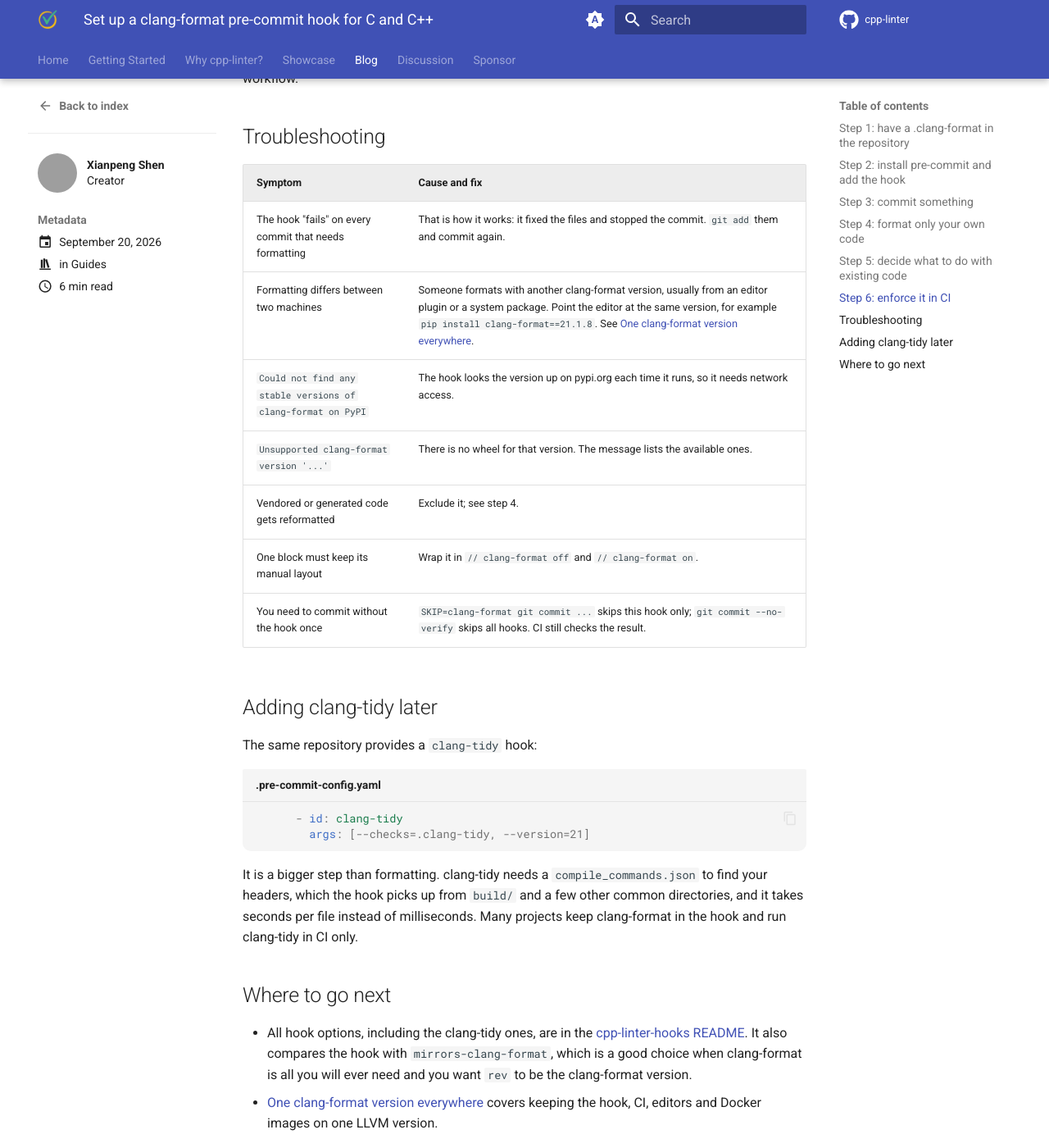
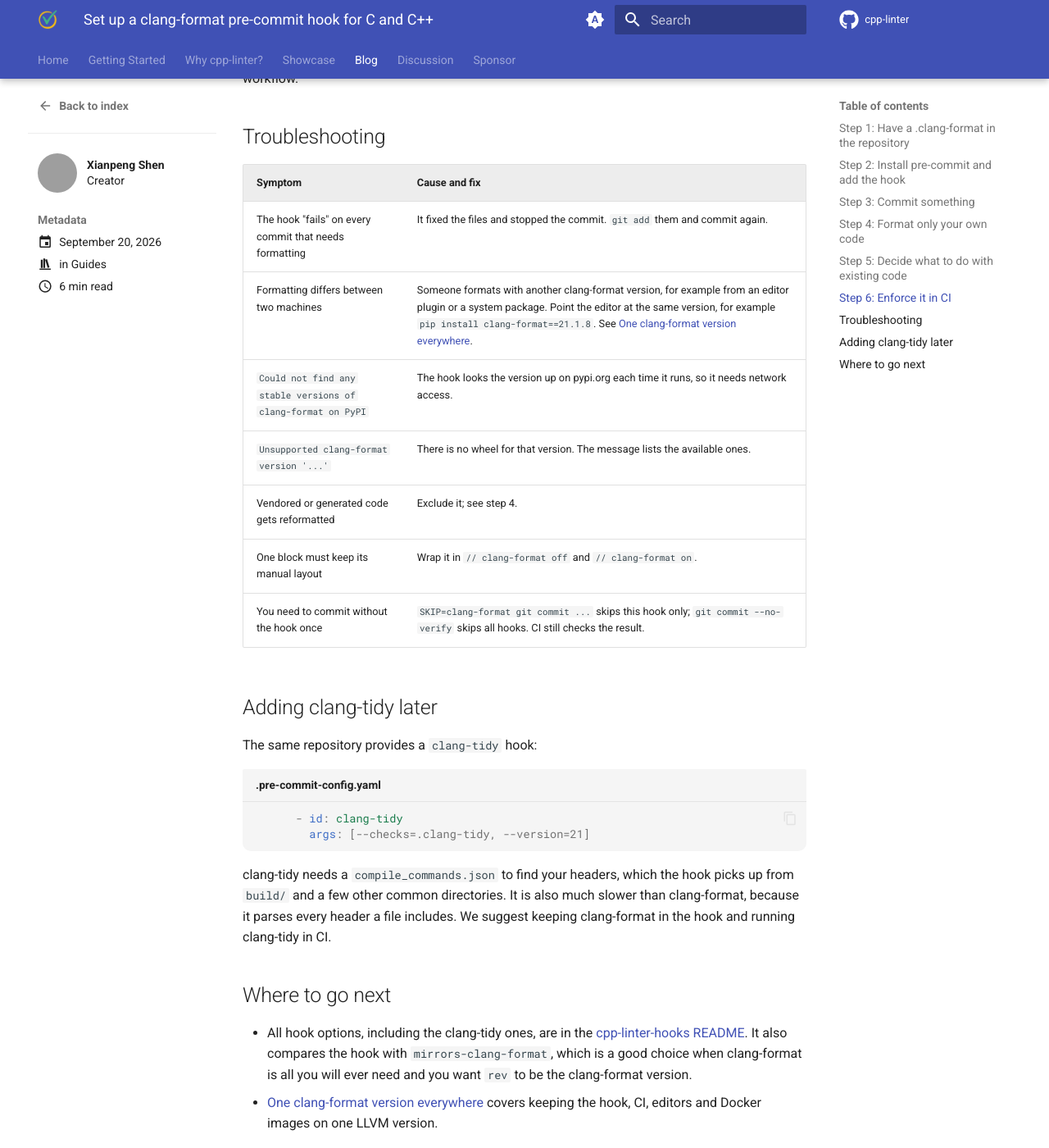
Before and after one commit to cpp-linter/cpp-linter.github.io, an MkDocs documentation site: the page built from docs/blog/posts/2026-09-20-clang-format-pre-commit-hook.md, in a window 1280 px wide and 1400 px high, scrolled down 4420 px. Shown: the whole window at 82% size. Built offline with MkDocs 1.6.1 and Material for MkDocs 9.7.7, drawn with Linux system fonts in a browser that asks for light colours; some of the changed text lies outside the part shown; grey boxes are pictures that could not be loaded.

Commit message:
docs: tighten the copy in the clang-format pre-commit guide

````diff
--- a/docs/blog/posts/2026-09-20-clang-format-pre-commit-hook.md
+++ b/docs/blog/posts/2026-09-20-clang-format-pre-commit-hook.md
@@ -21,12 +21,12 @@
 clang-format on the files in each commit, so badly formatted code never reaches a pull request,
 and CI stops failing for a missing space.
 
-This guide sets that up with the [pre-commit](https://pre-commit.com/) framework. Nobody on the
-team has to install LLVM, and everyone gets the same clang-format version.
+With the [pre-commit](https://pre-commit.com/) framework, nobody on the team has to install LLVM,
+and everyone gets the same clang-format version.
 
 <!-- more -->
 
-## Step 1: have a `.clang-format` in the repository
+## Step 1: Have a `.clang-format` in the repository
 
 If the project already has one, keep it. If not, start from a built-in style and change as little
 as possible:
@@ -41,7 +41,7 @@
 [clang-format configurator](https://clang-format-configurator.site/) shows the effect of each
 option on sample code.
 
-## Step 2: install pre-commit and add the hook
+## Step 2: Install pre-commit and add the hook
 
 pre-commit is a Python tool. Install it once per machine:
 
@@ -75,7 +75,7 @@
 Every contributor runs `pre-commit install` once after cloning. Put that line in
 `CONTRIBUTING.md`.
 
-## Step 3: commit something
+## Step 3: Commit something
 
 Stage a badly formatted file and commit:
 
@@ -86,8 +86,8 @@
 - files were modified by this hook
 ```
 
-"Failed" here means the hook did its job. It reformatted the file in your working tree and
-stopped the commit, so you can look at what changed:
+"Failed" here means the hook reformatted the file in your working tree and stopped the commit, so
+you can look at what changed:
 
 ```console
 $ git status --short
@@ -138,7 +138,7 @@
         types_or: [c++, c, cuda, proto]
 ```
 
-## Step 5: decide what to do with existing code
+## Step 5: Decide what to do with existing code
 
 Because the hook formats whole files, the first person to touch an old file gets a diff where
 three lines of logic are buried in three hundred lines of whitespace changes. Pick one of these
@@ -170,13 +170,13 @@
 Ask contributors to put the formatting change in a separate commit from the logic change, so
 reviewers can skip it. The code base converges more slowly and the noisy diffs last longer.
 
-If you need to format only the changed lines, that is a different tool: `git clang-format`, which
-ships with LLVM. It does not run through the pre-commit framework.
+To format only the changed lines, use `git clang-format`, which ships with LLVM. It does not run
+through the pre-commit framework.
 
-## Step 6: enforce it in CI
+## Step 6: Enforce it in CI
 
-A local hook is a convenience, not a guarantee. It can be skipped with `git commit --no-verify`,
-and new contributors may not have run `pre-commit install`. Run the same configuration in CI:
+A local hook can be skipped with `git commit --no-verify`, and new contributors may not have run
+`pre-commit install`. Run the same configuration in CI:
 
 ```yaml title=".github/workflows/pre-commit.yml"
 name: pre-commit
@@ -222,8 +222,8 @@
 
 | Symptom | Cause and fix |
 | --- | --- |
-| The hook "fails" on every commit that needs formatting | That is how it works: it fixed the files and stopped the commit. `git add` them and commit again. |
-| Formatting differs between two machines | Someone formats with another clang-format version, usually from an editor plugin or a system package. Point the editor at the same version, for example `pip install clang-format==21.1.8`. See [One clang-format version everywhere](2026-09-12-one-clang-version-everywhere.md). |
+| The hook "fails" on every commit that needs formatting | It fixed the files and stopped the commit. `git add` them and commit again. |
+| Formatting differs between two machines | Someone formats with another clang-format version, for example from an editor plugin or a system package. Point the editor at the same version, for example `pip install clang-format==21.1.8`. See [One clang-format version everywhere](2026-09-12-one-clang-version-everywhere.md). |
 | `Could not find any stable versions of clang-format on PyPI` | The hook looks the version up on pypi.org each time it runs, so it needs network access. |
 | `Unsupported clang-format version '...'` | There is no wheel for that version. The message lists the available ones. |
 | Vendored or generated code gets reformatted | Exclude it; see step 4. |
@@ -239,10 +239,10 @@
         args: [--checks=.clang-tidy, --version=21]
 ```
 
-It is a bigger step than formatting. clang-tidy needs a `compile_commands.json` to find your
-headers, which the hook picks up from `build/` and a few other common directories, and it takes
-seconds per file instead of milliseconds. Many projects keep clang-format in the hook and run
-clang-tidy in CI only.
+clang-tidy needs a `compile_commands.json` to find your headers, which the hook picks up from
+`build/` and a few other common directories. It is also much slower than clang-format, because it
+parses every header a file includes. We suggest keeping clang-format in the hook and running
+clang-tidy in CI.
 
 ## Where to go next
 
````
Also changed, not shown: other parts of docs/blog/posts/2026-09-20-clang-format-pre-commit-hook.md (+3 -3 lines).
